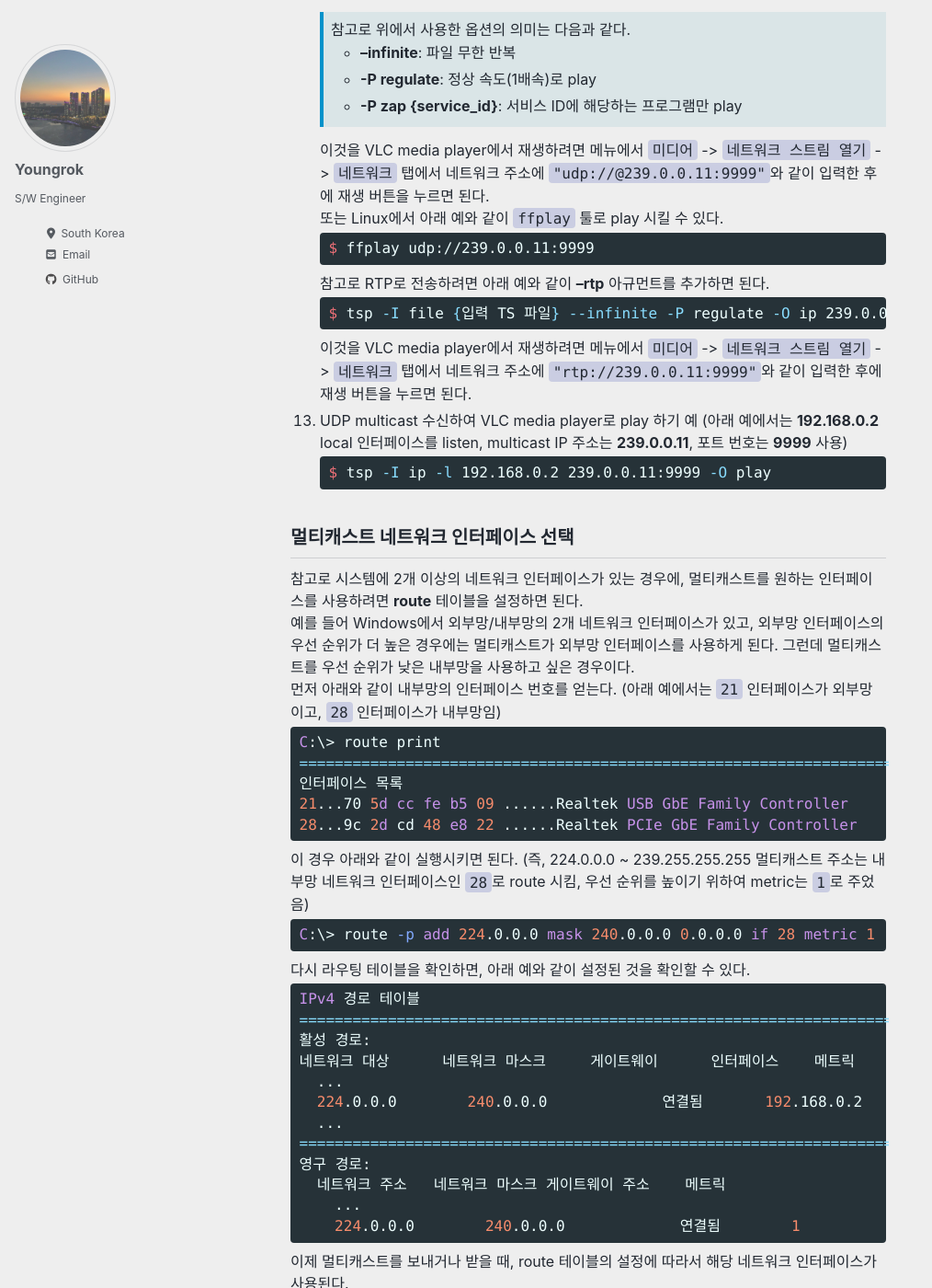
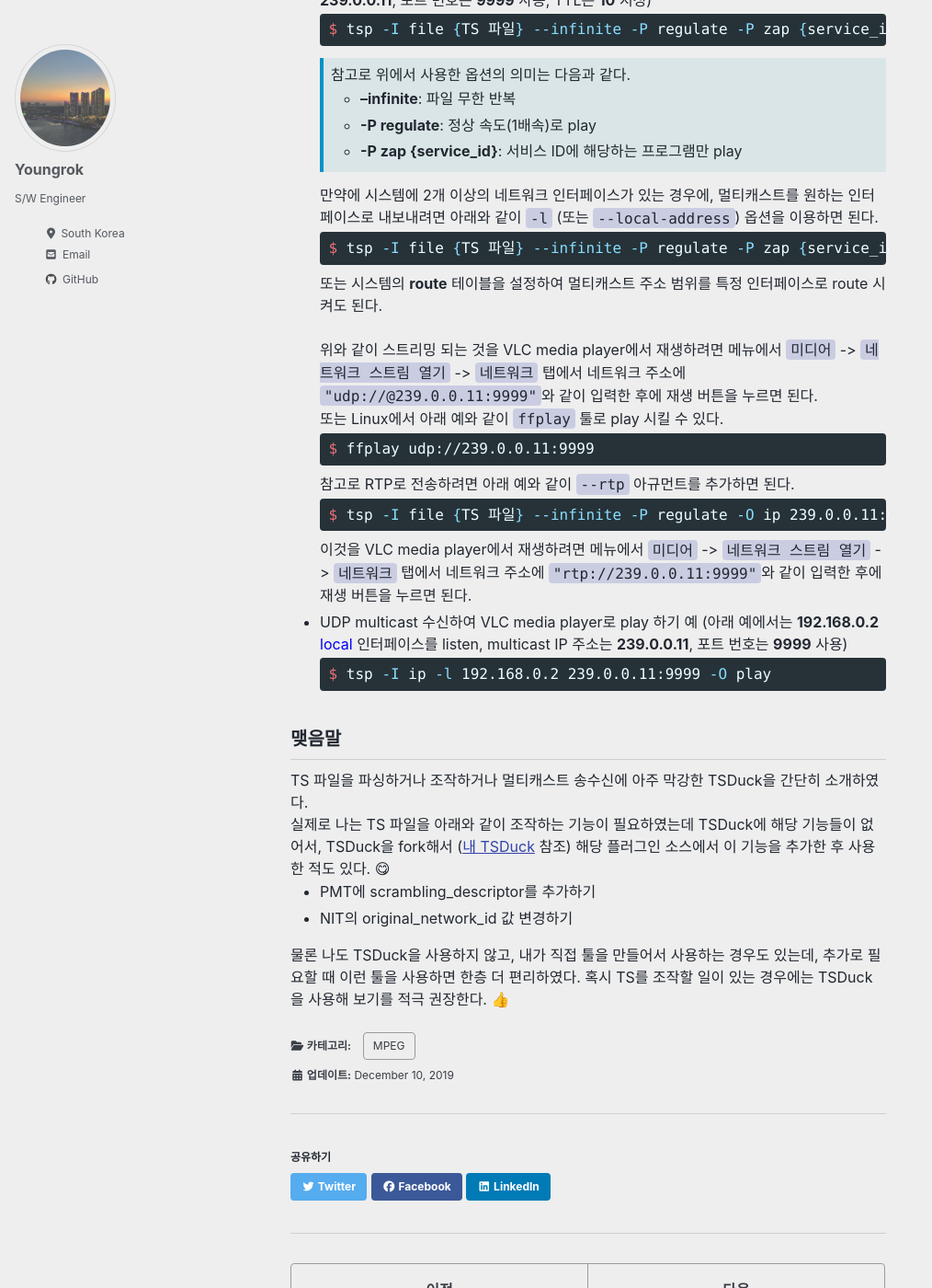
Before and after one commit to yrpark99/yrpark99.github.io, a Jekyll site: the page built from _posts/2019-12-10-tsduck_usage.md, in a window 1280 px wide and 1400 px high, scrolled down 3687 px. Shown: the whole window at 92% size, without its empty margins (0-1014 px from the left). Built offline with Jekyll 4.4.1, drawn with Linux system fonts in a browser that asks for light colours; cached includes are drawn as plain includes; nearby versions of some CDN libraries; some web fonts are replaced; some of the changed text lies outside the part shown.

````diff
--- a/_posts/2019-12-10-tsduck_usage.md
+++ b/_posts/2019-12-10-tsduck_usage.md
@@ -58,154 +58,130 @@ MPEG-2 TS(Transport Stream)을 다루는 tool 중에서 TSDuck 소개와 기본
 - 문서: [TSDuck User's Guide](https://tsduck.io/download/docs/tsduck.pdf), [TSDuck Presentation](https://tsduck.io/download/docs/tsduck-presentation.pdf)
 
 ## TSDuck 기본 사용법
-**TSDuck**은 많은 툴들을 포함하고 있다. 아래 외에도 더 있으니 자신에게 필요한 것이 있는지 확인해 보기 바란다. (아래에서는 Linux에서의 사용 예를 들었는데 Windows 등에서도 마찬가지임)
-1. TS 파일의 기본적인 정보 출력
-   ```sh
-   $ tsanalyze {TS 파일}
-   ```
-1. TS 파일의 bitrate 정보 출력
-   ```sh
-   $ tsbitrate {TS 파일}
-   ```
-1. TS 파일 자르기 예
-   ```sh
-   $ tsftrunc --packet <TS 패킷 인덱스> {TS 파일}
-   ```
-1. TS 파일의 TS 패킷 덤프
-   ```sh
-   $ tstables {TS 파일}
-   ```
-   특정 PID의 TS 패킷 덤프 (table ID, section length 이후부터 출력)
-   ```sh
-   $ tstables --pid <PID 값> {TS 파일}
-   ```
-   특정 PID의 TS 패킷 덤프 (table ID 부터 출력)
-   ```sh
-   $ tstables --pid <PID 값> --raw-dump {TS 파일}
-   ```
-   참고로 ECM 데이터를 볼 때와 같이 중복된 것은 출력되지 않게 하려면 아래와 같이 `--no-duplicate` 옵션을 추가하면 된다.
-   ```sh
-   $ tstables --pid <ECM_PID_값> --raw-dump --no-duplicate <TS 파일>
-   ```
-   특정 PID와 table ID가 매칭되는 TS 패킷 덤프 (table ID 부터 출력)
-   ```sh
-   $ tstables --pid <PID 값> --tid <TID 값> --raw-dump {TS 파일}
-   ```
-1. TS 파일의 PSI 파싱
-   ```sh
-   $ tspsi {TS 파일}
-   ```
-1. <span style="color:purple">**tsp**</span> (TS Processor)
-   다양한 용도로 활용할 수 있는 TS 처리기로 <font color=blue>tsp</font> 툴이 있다. TSDuck에서 핵심점인 툴로, 아래에서 몇 가지 사용 예를 들겠다.
+TSDuck은 많은 툴들을 포함하고 있다. 아래 외에도 더 있으니 자신에게 필요한 것이 있는지 확인해 보기 바란다. (아래에서는 **Linux**에서의 사용 예를 들었는데 **Windows** 등에서도 마찬가지이다)
+- TS 파일의 기본적인 정보 출력
+  ```sh
+  $ tsanalyze {TS 파일}
+  ```
+- TS 파일의 bitrate 정보 출력
+  ```sh
+  $ tsbitrate {TS 파일}
+  ```
+- TS 파일 자르기 예
+  ```sh
+  $ tsftrunc --packet <TS 패킷 인덱스> {TS 파일}
+  ```
+- TS 파일의 TS 패킷 덤프
+  ```sh
+  $ tstables {TS 파일}
+  ```
+  특정 PID의 TS 패킷 덤프 (table ID, section length 이후부터 출력)
+  ```sh
+  $ tstables --pid <PID 값> {TS 파일}
+  ```
+  특정 PID의 TS 패킷 덤프 (table ID 부터 출력)
+  ```sh
+  $ tstables --pid <PID 값> --raw-dump {TS 파일}
+  ```
+  참고로 ECM 데이터를 볼 때와 같이 중복된 것은 출력되지 않게 하려면 아래와 같이 `--no-duplicate` 옵션을 추가하면 된다.
+  ```sh
+  $ tstables --pid <ECM_PID_값> --raw-dump --no-duplicate <TS 파일>
+  ```
+  특정 PID와 table ID가 매칭되는 TS 패킷 덤프 (table ID 부터 출력)
+  ```sh
+  $ tstables --pid <PID 값> --tid <TID 값> --raw-dump {TS 파일}
+  ```
+- TS 파일의 PSI 파싱
+  ```sh
+  $ tspsi {TS 파일}
+  ```
+- <span style="color:purple">**tsp**</span> (TS Processor)
+  다양한 용도로 활용할 수 있는 TS 처리기로 <font color=blue>tsp</font> 툴이 있다. TSDuck에서 핵심점인 툴로, 아래에서 몇 가지 사용 예를 들겠다.
 
 ## TSDuck tsp 툴 사용 예
-1. tsp가 지원하는 전체 플러그인 리스트 출력
-   ```sh
-   $ tsp -l
-   ```
-1. tsp 특정 플러그인의 도움말 출력
-   ```sh
-   $ tsp -P {플러그인 이름} --help
-   ```
-1. 출력 파일을 입력 파일과 동일하게 생성 (기본 테스트 목적)
-   ```sh
-   $ tsp -I file {입력 TS 파일} -O file {출력 TS 파일}
-   ```
-1. TS 파일 play 예
-   아래 예와 같이 실행할 수 있다 (service_id 대신에 service_name을 사용해도 됨).
-   참고로 디폴트로 [VLC media player](https://www.videolan.org/index.ko.html)로 play 된다. (다른 운영 체제에서도 마찬가지임, 따라서 사전에 VLC media player를 설치해야 함)
-   ```sh
-   $ sudo apt install vlc
-   $ tsp -I file {TS 파일} -P zap {play 할 service_id} -O play
-   ```
-   만약에 VLC media player 대신에 [MPlayer](http://www.mplayerhq.hu/design7/news.html)로 play 하려면 아래와 같이 `-m` 옵션을 추가하면 된다.
-   ```sh
-   $ sudo apt install mplayer
-   $ tsp -I file {TS 파일} -P zap {play 할 service_id} -O play -m
-   ```
-1. 특정 서비스만 뽑아내기 예
-   ```sh
-   $ tsp -I file {입력 TS 파일} -P zap {뽑아낼 service_id} -O file {출력 TS 파일}
-   ```
-1. PMT에서 Video PID 변경하기 예
-   ```sh
-   $ tsp -I file {입력 TS 파일} -P pmt --move-pid {old_pid}/{new_pid} --pcr-pid {new_pid} -O file {출력 TS 파일}
-   ```
-1. 특정 PMT의 버전 증가시키기 예
-   ```sh
-   $ tsp -I file <입력 TS 파일> -P pmt --pmt-pid {pid} --increment-version -O file <출력 TS 파일>
-   ```
-1. SDT 생성 예 (Service ID 추가)
-   ```sh
-   $ tsp -I file {입력 TS 파일} -P sdt --create --ts-id {TSID 값} --original-network-id {ONID 값} --service-id {service_id} --provider {provider name} --name {service name} -O file {출력 TS 파일}
-   ```
-1. 특정 서비스만 제거 예
-   ```sh
-   $ tsp -I file {입력 TS 파일} -P svremove {제거할 service_id} -O file {출력 TS 파일}
-   ```
-1. 스트림 합치기 예
-   ```sh
-   $ tsp -I file {입력 TS1 파일} -P merge 'tsp -I file {입력 TS2 파일}' -O file {출력 TS 파일}
-   ```
-1. PCR/PTS/DTS 얻기 예
-   ```sh
-   $ tsp -I file {입력 TS 파일} -P pcrextract -p {PID} -o {출력 CSV 파일} > /dev/null
-   ```
-1. 입력 파일을 UDP로 multicast 전송하기 예 (아래 예에서는 multicast IP 주소는 **239.0.0.11**, 포트 번호는 **9999** 사용, TTL은 **10** 지정)
-   ```sh
-   $ tsp -I file {입력 TS 파일} --infinite -P regulate -P zap {service_id} -O ip 239.0.0.11:9999 --ttl 10
-   ```
-   > 참고로 위에서 사용한 옵션의 의미는 다음과 같다.
-   > * **--infinite**: 파일 무한 반복
-   > * **-P regulate**: 정상 속도(1배속)로 play
-   > * **-P zap {service_id}**: 서비스 ID에 해당하는 프로그램만 play
+아래에서는 **Linux**에서의 사용 예를 들었는데 **Windows** 등에서도 마찬가지이다.
+- tsp가 지원하는 전체 플러그인 리스트 출력
+  ```sh
+  $ tsp -l
+  ```
+- tsp 특정 플러그인의 도움말 출력
+  ```sh
+  $ tsp -P {플러그인 이름} --help
+  ```
+- 출력 파일을 입력 파일과 동일하게 생성 (기본 테스트 목적)
+  ```sh
+  $ tsp -I file {입력 TS 파일} -O file {출력 TS 파일}
+  ```
+- TS 파일 play 예
+  아래 예와 같이 실행할 수 있다 (service_id 대신에 service_name을 사용해도 됨).
+  참고로 디폴트로 [VLC media player](https://www.videolan.org/index.ko.html)로 play 된다. (다른 운영 체제에서도 마찬가지임, 따라서 사전에 VLC media player를 설치해야 함)
+  ```sh
+  $ sudo apt install vlc
+  $ tsp -I file {TS 파일} -P zap {play 할 service_id} -O play
+  ```
+  만약에 VLC media player 대신에 [MPlayer](http://www.mplayerhq.hu/design7/news.html)로 play 하려면 아래와 같이 `-m` 옵션을 추가하면 된다.
+  ```sh
+  $ sudo apt install mplayer
+  $ tsp -I file {TS 파일} -P zap {play 할 service_id} -O play -m
+  ```
+- 특정 서비스만 뽑아내기 예
+  ```sh
+  $ tsp -I file {입력 TS 파일} -P zap {뽑아낼 service_id} -O file {출력 TS 파일}
+  ```
+- PMT에서 Video PID 변경하기 예
+  ```sh
+  $ tsp -I file {입력 TS 파일} -P pmt --move-pid {old_pid}/{new_pid} --pcr-pid {new_pid} -O file {출력 TS 파일}
+  ```
+- 특정 PMT의 버전 증가시키기 예
+  ```sh
+  $ tsp -I file <입력 TS 파일> -P pmt --pmt-pid {pid} --increment-version -O file {출력 TS 파일}
+  ```
+- SDT 생성 예 (Service ID 추가)
+  ```sh
+  $ tsp -I file {입력 TS 파일} -P sdt --create --ts-id {TSID 값} --original-network-id {ONID 값} --service-id {service_id} --provider {provider name} --name {service name} -O file {출력 TS 파일}
+  ```
+- 특정 서비스만 제거 예
+  ```sh
+  $ tsp -I file {입력 TS 파일} -P svremove {제거할 service_id} -O file {출력 TS 파일}
+  ```
+- 스트림 합치기 예
+  ```sh
+  $ tsp -I file {첫번째 입력 TS 파일} -P merge 'tsp -I file {두번째 입력 TS 파일}' -O file {출력 TS 파일}
+  ```
+- PCR/PTS/DTS 얻기 예
+  ```sh
+  $ tsp -I file {입력 TS 파일} -P pcrextract -p {PID} -o {출력 CSV 파일} > /dev/null
+  ```
+- 입력 파일을 UDP로 multicast 전송하기 예 (아래 예에서는 multicast IP 주소는 **239.0.0.11**, 포트 번호는 **9999** 사용, TTL은 **10** 지정)
+  ```sh
+  $ tsp -I file {TS 파일} --infinite -P regulate -P zap {service_id} -O ip 239.0.0.11:9999 --ttl 10
+  ```
+  > 참고로 위에서 사용한 옵션의 의미는 다음과 같다.
+  > * **--infinite**: 파일 무한 반복
+  > * **-P regulate**: 정상 속도(1배속)로 play
+  > * **-P zap {service_id}**: 서비스 ID에 해당하는 프로그램만 play
 
-   이것을 VLC media player에서 재생하려면 메뉴에서 `미디어` -> `네트워크 스트림 열기` -> `네트워크` 탭에서 네트워크 주소에 `"udp://@239.0.0.11:9999"`와 같이 입력한 후에 재생 버튼을 누르면 된다.
-   또는 Linux에서 아래 예와 같이 `ffplay` 툴로 play 시킬 수 있다.
-   ```sh
-   $ ffplay udp://239.0.0.11:9999
-   ```
-   참고로 RTP로 전송하려면 아래 예와 같이 **--rtp** 아규먼트를 추가하면 된다.
-   ```sh
-   $ tsp -I file {입력 TS 파일} --infinite -P regulate -O ip 239.0.0.11:9999 --rtp --ttl 10
-   ```
-   이것을 VLC media player에서 재생하려면 메뉴에서 `미디어` -> `네트워크 스트림 열기` -> `네트워크` 탭에서 네트워크 주소에 `"rtp://239.0.0.11:9999"`와 같이 입력한 후에 재생 버튼을 누르면 된다.
-1. UDP multicast 수신하여 VLC media player로 play 하기 예 (아래 예에서는 **192.168.0.2** local 인터페이스를 listen, multicast IP 주소는 **239.0.0.11**, 포트 번호는 **9999** 사용)
-   ```sh
-   $ tsp -I ip -l 192.168.0.2 239.0.0.11:9999 -O play
-   ```
+  만약에 시스템에 2개 이상의 네트워크 인터페이스가 있는 경우에, 멀티캐스트를 원하는 인터페이스로 내보내려면 아래와 같이 `-l` (또는 `--local-address`) 옵션을 이용하면 된다.
+  ```sh
+  $ tsp -I file {TS 파일} --infinite -P regulate -P zap {service_id} -O ip 239.0.0.11:9999 -l {인터페이스의 IP 주소} --ttl 10
+  ```
+  또는 시스템의 **route** 테이블을 설정하여 멀티캐스트 주소 범위를 특정 인터페이스로 route 시켜도 된다.
+  <br>
 
-## 멀티캐스트 네트워크 인터페이스 선택
-참고로 시스템에 2개 이상의 네트워크 인터페이스가 있는 경우에, 멀티캐스트를 원하는 인터페이스를 사용하려면 **route** 테이블을 설정하면 된다.
-예를 들어 Windows에서 외부망/내부망의 2개 네트워크 인터페이스가 있고, 외부망 인터페이스의 우선 순위가 더 높은 경우에는 멀티캐스트가 외부망 인터페이스를 사용하게 된다. 그런데 멀티캐스트를 우선 순위가 낮은 내부망을 사용하고 싶은 경우이다.
-먼저 아래와 같이 내부망의 인터페이스 번호를 얻는다. (아래 예에서는 `21` 인터페이스가 외부망이고, `28` 인터페이스가 내부망임)
-```batch
-C:\> route print
-===========================================================================
-인터페이스 목록
-21...70 5d cc fe b5 09 ......Realtek USB GbE Family Controller
-28...9c 2d cd 48 e8 22 ......Realtek PCIe GbE Family Controller
-```
-이 경우 아래와 같이 실행시키면 된다. (즉, 224.0.0.0 ~ 239.255.255.255 멀티캐스트 주소는 내부망 네트워크 인터페이스인 `28`로 route 시킴, 우선 순위를 높이기 위하여 metric는 `1`로 주었음)
-```batch
-C:\> route -p add 224.0.0.0 mask 240.0.0.0 0.0.0.0 if 28 metric 1
-```
-다시 라우팅 테이블을 확인하면, 아래 예와 같이 설정된 것을 확인할 수 있다.
-```batch
-IPv4 경로 테이블
-===========================================================================
-활성 경로:
-네트워크 대상      네트워크 마스크     게이트웨이      인터페이스    메트릭
-  ...
-  224.0.0.0        240.0.0.0             연결됨       192.168.0.2     31
-  ...
-===========================================================================
-영구 경로:
-  네트워크 주소   네트워크 마스크 게이트웨이 주소    메트릭
-    ...
-    224.0.0.0        240.0.0.0             연결됨        1
-```
-이제 멀티캐스트를 보내거나 받을 때, route 테이블의 설정에 따라서 해당 네트워크 인터페이스가 사용된다.
+  위와 같이 스트리밍 되는 것을 VLC media player에서 재생하려면 메뉴에서 `미디어` -> `네트워크 스트림 열기` -> `네트워크` 탭에서 네트워크 주소에 `"udp://@239.0.0.11:9999"`와 같이 입력한 후에 재생 버튼을 누르면 된다.
+  또는 Linux에서 아래 예와 같이 `ffplay` 툴로 play 시킬 수 있다.
+  ```sh
+  $ ffplay udp://239.0.0.11:9999
+  ```
+  참고로 RTP로 전송하려면 아래 예와 같이 `--rtp` 아규먼트를 추가하면 된다.
+  ```sh
+  $ tsp -I file {TS 파일} --infinite -P regulate -O ip 239.0.0.11:9999 --rtp --ttl 10
+  ```
+  이것을 VLC media player에서 재생하려면 메뉴에서 `미디어` -> `네트워크 스트림 열기` -> `네트워크` 탭에서 네트워크 주소에 `"rtp://239.0.0.11:9999"`와 같이 입력한 후에 재생 버튼을 누르면 된다.
+- UDP multicast 수신하여 VLC media player로 play 하기 예 (아래 예에서는 **192.168.0.2** <font color=blue>local</font> 인터페이스를 listen, multicast IP 주소는 **239.0.0.11**, 포트 번호는 **9999** 사용)
+  ```sh
+  $ tsp -I ip -l 192.168.0.2 239.0.0.11:9999 -O play
+  ```
 
 ## 맺음말
 TS 파일을 파싱하거나 조작하거나 멀티캐스트 송수신에 아주 막강한 TSDuck을 간단히 소개하였다.
````
Also changed, not shown: _posts/2021-02-05-wsl2_intro.md (+2 -2 lines), _posts/2026-05-08-copy_fail.md (+5 -0 lines), _posts/2026-09-12-java_lsp.md (added, +286 -0 lines), assets/images/VSCode_Java_build.png (added).
